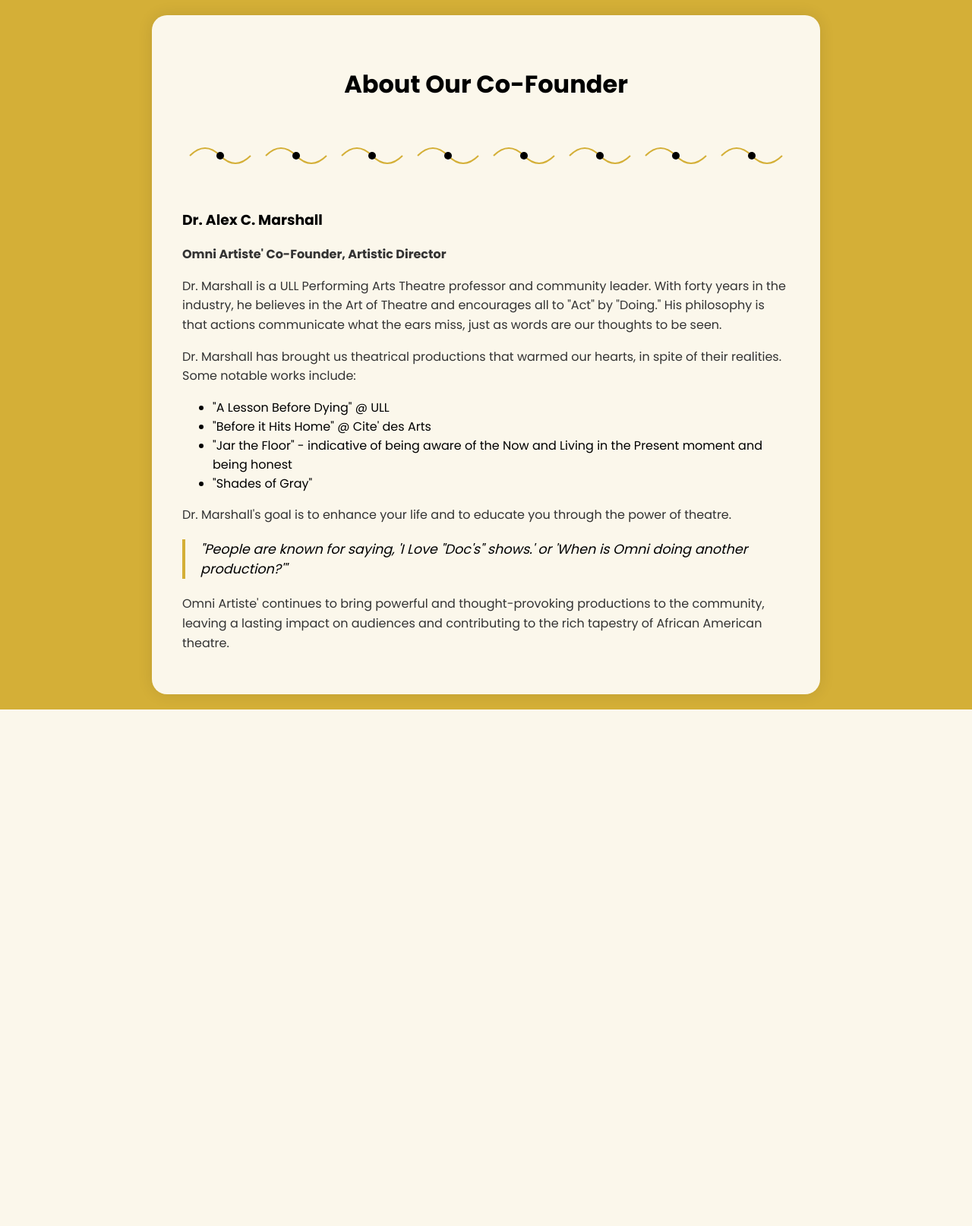
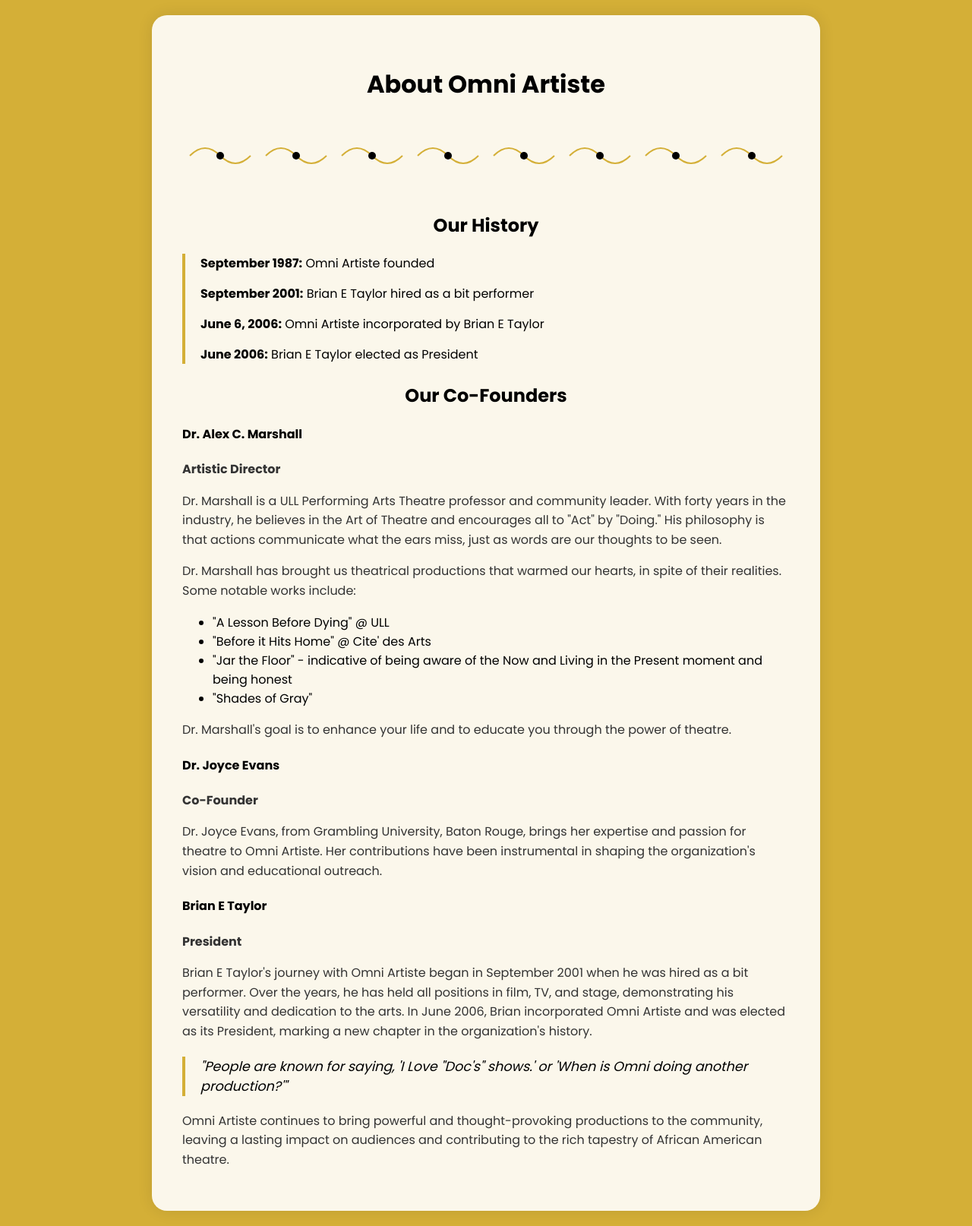
Before and after one commit to aayushgauba/omniartiste, a Django app: page /about in a window 1280 px wide. Shown: the part 145-1759 px from the top of the page at 76% size. Before the commit the page ends 1079 px from the top, so only its background shows below. Run offline with Django 5.2, Linux system fonts and the light colour scheme.

Commit message:
Bug Fixes

```diff
--- a/templates/about.html
+++ b/templates/about.html
@@ -96,11 +96,18 @@
             box-shadow: 0 0 20px rgba(0, 0, 0, 0.1);
         }
 
-        h2 {
+        h2, h3 {
             color: #000;
-            font-size: 2em;
             margin-bottom: 20px;
             text-align: center;
+        }
+
+        h2 {
+            font-size: 2em;
+        }
+
+        h3 {
+            font-size: 1.5em;
         }
 
         p {
@@ -125,6 +132,21 @@
             padding-left: 20px;
             margin: 20px 0;
         }
+
+        .timeline {
+            border-left: 4px solid #D4AF37;
+            padding-left: 20px;
+            margin: 20px 0;
+        }
+
+        .timeline-item {
+            margin-bottom: 15px;
+        }
+
+        .timeline-date {
+            font-weight: bold;
+            color: #000;
+        }
     </style>
 </head>
 <body>
@@ -140,10 +162,29 @@
         </nav>
         <main>
             <div class="content">
-                <h2>About Our Co-Founder</h2>
+                <h2>About Omni Artiste</h2>
                 <div class="tribal-decoration"></div>
-                <h3>Dr. Alex C. Marshall</h3>
-                <p><strong>Omni Artiste' Co-Founder, Artistic Director</strong></p>
+
+                <h3>Our History</h3>
+                <div class="timeline">
+                    <div class="timeline-item">
+                        <span class="timeline-date">September 1987:</span> Omni Artiste founded
+                    </div>
+                    <div class="timeline-item">
+                        <span class="timeline-date">September 2001:</span> Brian E Taylor hired as a bit performer
+                    </div>
+                    <div class="timeline-item">
+                        <span class="timeline-date">June 6, 2006:</span> Omni Artiste incorporated by Brian E Taylor
+                    </div>
+                    <div class="timeline-item">
+                        <span class="timeline-date">June 2006:</span> Brian E Taylor elected as President
+                    </div>
+                </div>
+
+                <h3>Our Co-Founders</h3>
+
+                <h4>Dr. Alex C. Marshall</h4>
+                <p><strong>Artistic Director</strong></p>
                 <p>Dr. Marshall is a ULL Performing Arts Theatre professor and community leader. With forty years in the industry, he believes in the Art of Theatre and encourages all to "Act" by "Doing." His philosophy is that actions communicate what the ears miss, just as words are our thoughts to be seen.</p>
                 <p>Dr. Marshall has brought us theatrical productions that warmed our hearts, in spite of their realities. Some notable works include:</p>
                 <ul>
@@ -153,10 +194,20 @@
                     <li>"Shades of Gray"</li>
                 </ul>
                 <p>Dr. Marshall's goal is to enhance your life and to educate you through the power of theatre.</p>
+
+                <h4>Dr. Joyce Evans</h4>
+                <p><strong>Co-Founder</strong></p>
+                <p>Dr. Joyce Evans, from Grambling University, Baton Rouge, brings her expertise and passion for theatre to Omni Artiste. Her contributions have been instrumental in shaping the organization's vision and educational outreach.</p>
+
+                <h4>Brian E Taylor</h4>
+                <p><strong>President</strong></p>
+                <p>Brian E Taylor's journey with Omni Artiste began in September 2001 when he was hired as a bit performer. Over the years, he has held all positions in film, TV, and stage, demonstrating his versatility and dedication to the arts. In June 2006, Brian incorporated Omni Artiste and was elected as its President, marking a new chapter in the organization's history.</p>
+
                 <div class="quote">
                     "People are known for saying, 'I Love "Doc's" shows.' or 'When is Omni doing another production?'"
                 </div>
-                <p>Omni Artiste' continues to bring powerful and thought-provoking productions to the community, leaving a lasting impact on audiences and contributing to the rich tapestry of African American theatre.</p>
+
+                <p>Omni Artiste continues to bring powerful and thought-provoking productions to the community, leaving a lasting impact on audiences and contributing to the rich tapestry of African American theatre.</p>
             </div>
         </main>
     </div>
```
